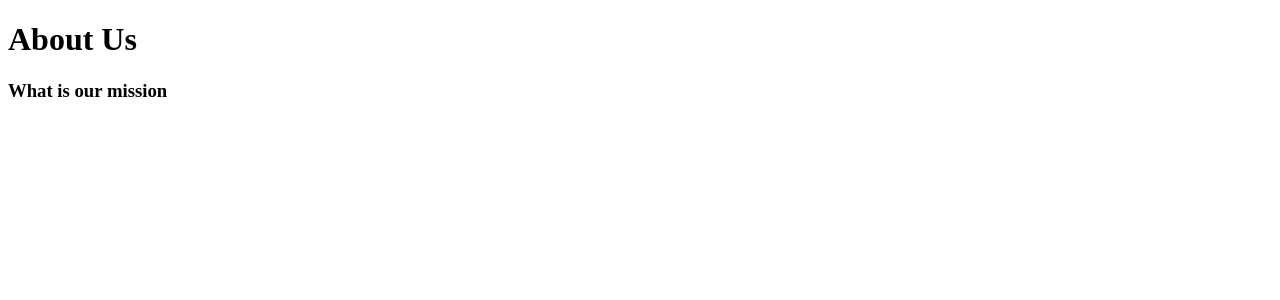
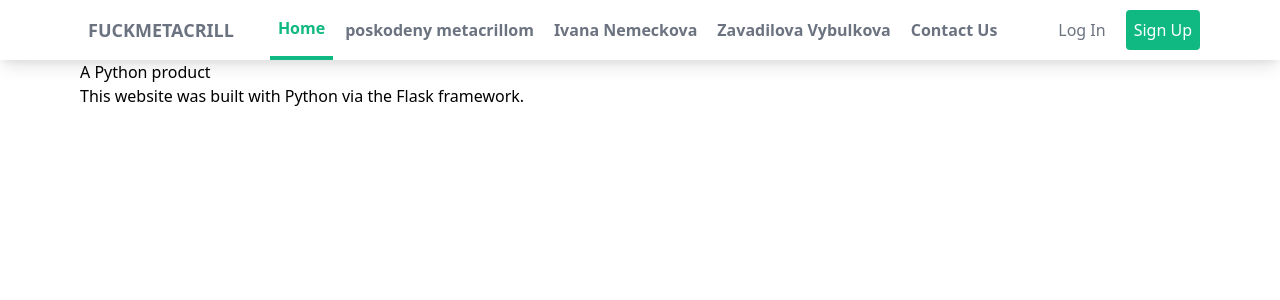
Before and after one commit to Jurcik84/web-app-python-project, a Flask app: page /about-us in a window 1280 px wide. Shown: the top 300 px of the page. Run offline with Flask 2, Linux system fonts and the light colour scheme.

Commit message:
fix the teamplate title in html code and add comments to main.py to navigate

```diff
--- a/main.py
+++ b/main.py
@@ -1,15 +1,23 @@
 from flask import Flask, redirect, url_for, request, render_template
-
+from flask_sqlalchemy import SQLAlchemy
 
 app = Flask(__name__)
 
 
-@app.route("/")
+###############################################
+#          Render HOME PAGE                   #
+###############################################
+@app.route("/", methods=["GET"])
 def index():
     return render_template('home.temp.html')
 
 
-@app.route("/pacient-stories")
+
+###############################################
+#          Render PACIENT STORIES             #
+###############################################
+
+@app.route("/pacient-stories", methods=["GET"])
 def pacient_stories():
     pacient_stories = [{
         "title": "Juraj story",
@@ -40,20 +48,30 @@ def pacient_stories():
 
     return render_template('pacient-stories.temp.html', data=pacient_stories)
 
+###############################################
+#          Render HOME PAGE                   #
+###############################################
 
-@app.route("/pacient-story")
+@app.route("/pacient-story", methods=["GET"])
 def pacient_story():
     return render_template('pacient-story.temp.html')
 
 
+###############################################
+#          Render ABOUT US                    #
+###############################################
+
 @app.route("/about-us")
 def about_us():
-    return render_template('about-us.temp.html')
+    return render_template('about-us.temp.html', methods=["GET"])
 
+###############################################
+#          Render About Doctores                 #
+###############################################
 
 @app.route("/about-doctors")
 def about_doctors():
-    return render_template('home.temp.html')
+    return render_template('home.temp.html', methods=["GET"])
 
 
 if __name__ == "__main__":
--- a/templates/about-us.temp.html
+++ b/templates/about-us.temp.html
@@ -1,8 +1,8 @@
-<!doctype html>
-<html>
-   <body>
 
-      <h1>About Us</h1>
-      <h3>What is our mission</h3>
-   </body>
-</html>
+{% extends "navigation.temp.html" %}
+{% block content %}
+  <div class="home">
+    <h1>A Python product</h1>
+    <p>This website was built with Python via the Flask framework.</p>
+  </div>
+{% endblock %}
--- /dev/null
+++ b/templates/navigation.temp.html
@@ -0,0 +1,112 @@
+<!-- <!doctype html>
+<html>
+   <head>
+      <link rel="stylesheet" href="https://cdnjs.cloudflare.com/ajax/libs/tailwindcss/2.2.16/tailwind.min.css">
+   </head>
+
+<body>
+   <h1>Pacient stories</h1>
+   <nav>
+      <ul>
+         {% for item in data %}
+         <li>
+            {% for key, value in item.items() %}
+
+            {% if key == "title" %}
+            <h1>{{value}}</h1>
+            {% endif %}
+            {% if key == "subtitle" %}
+            <h3>{{value}}</h3>
+            {% endif %}
+            {% if key == "image" %}
+            <image class="image list-item" src={{value}} width="100" />
+            {% endif %}
+
+            {% endfor %}
+         </li>
+         {% endfor %}
+      </ul>
+   </nav>
+</body>
+
+</html> -->
+
+<html lang="en">
+	<head>
+		<meta charset="UTF-8" />
+		<meta http-equiv="X-UA-Compatible" content="IE=edge"/>
+		<meta name="viewport" content="width=device-width, initial-scale=1.0"/>
+		<title>Navigation</title>
+		<link rel="stylesheet" href="https://cdnjs.cloudflare.com/ajax/libs/tailwindcss/2.2.16/tailwind.min.css">
+	</head>
+	<body>
+		<!-- Navbar goes here -->
+		<nav class="bg-white shadow-lg">
+			<div class="max-w-6xl mx-auto px-4">
+				<div class="flex justify-between">
+					<div class="flex space-x-7">
+						<div>
+							<!-- Website Logo -->
+							<a href="#" class="flex items-center py-4 px-2">
+								<!-- <img src="" alt="Logo" class="h-8 w-8 mr-2"> -->
+								<span class="font-semibold text-gray-500 text-lg">
+                                   FUCKMETACRILL
+                                </span>
+							</a>
+						</div>
+						<!-- Primary Navbar items -->
+						<div class="hidden md:flex items-center space-x-1">
+							<a href="" class="py-4 px-2 text-green-500 border-b-4 border-green-500 font-semibold ">Home</a>
+							<a href="" class="py-4 px-2 text-gray-500 font-semibold hover:text-green-500 transition duration-300">poskodeny metacrillom</a>
+							<a href="" class="py-4 px-2 text-gray-500 font-semibold hover:text-green-500 transition duration-300">Ivana Nemeckova</a>
+                            <a href="" class="py-4 px-2 text-gray-500 font-semibold hover:text-green-500 transition duration-300">Zavadilova Vybulkova</a>
+							<a href="" class="py-4 px-2 text-gray-500 font-semibold hover:text-green-500 transition duration-300">Contact Us</a>
+						</div>
+					</div>
+					<!-- Secondary Navbar items -->
+					<div class="hidden md:flex items-center space-x-3 ">
+						<a href="" class="py-2 px-2 font-medium text-gray-500 rounded hover:bg-green-500 hover:text-white transition duration-300">Log In</a>
+						<a href="" class="py-2 px-2 font-medium text-white bg-green-500 rounded hover:bg-green-400 transition duration-300">Sign Up</a>
+					</div>
+					<!-- Mobile menu button -->
+					<div class="md:hidden flex items-center">
+						<button class="outline-none mobile-menu-button">
+						<svg class=" w-6 h-6 text-gray-500 hover:text-green-500 "
+							x-show="!showMenu"
+							fill="none"
+							stroke-linecap="round"
+							stroke-linejoin="round"
+							stroke-width="2"
+							viewBox="0 0 24 24"
+							stroke="currentColor"
+						>
+							<path d="M4 6h16M4 12h16M4 18h16"></path>
+						</svg>
+					</button>
+					</div>
+				</div>
+			</div>
+			<!-- mobile menu -->
+			<div class="hidden mobile-menu">
+				<ul class="">
+					<li class="active"><a href="index.html" class="block text-sm px-2 py-4 text-white bg-green-500 font-semibold">Home</a></li>
+					<li><a href="#services" class="block text-sm px-2 py-4 hover:bg-green-500 transition duration-300">Services</a></li>
+					<li><a href="#about" class="block text-sm px-2 py-4 hover:bg-green-500 transition duration-300">About</a></li>
+					<li><a href="#contact" class="block text-sm px-2 py-4 hover:bg-green-500 transition duration-300">Contact Us</a></li>
+				</ul>
+			</div>
+			<script>
+				const btn = document.querySelector("button.mobile-menu-button");
+				const menu = document.querySelector(".mobile-menu");
+
+				btn.addEventListener("click", () => {
+					menu.classList.toggle("hidden");
+				});
+			</script>
+		</nav>
+        <main class="max-w-6xl mx-auto px-4">
+          {% block content %}
+          {% endblock %}
+        </main>
+	</body>
+</html>
```
Also changed, not shown: data-pacient-stories.py (added, +26 -0 lines), templates/about-docs.temp.html (+8 -6 lines), templates/home.temp.html (+6 -6 lines), templates/pacient-stories.temp.html (+17 -6 lines), templates/pacient-story.temp.html (+6 -8 lines), templates/base.temp.html (added).
